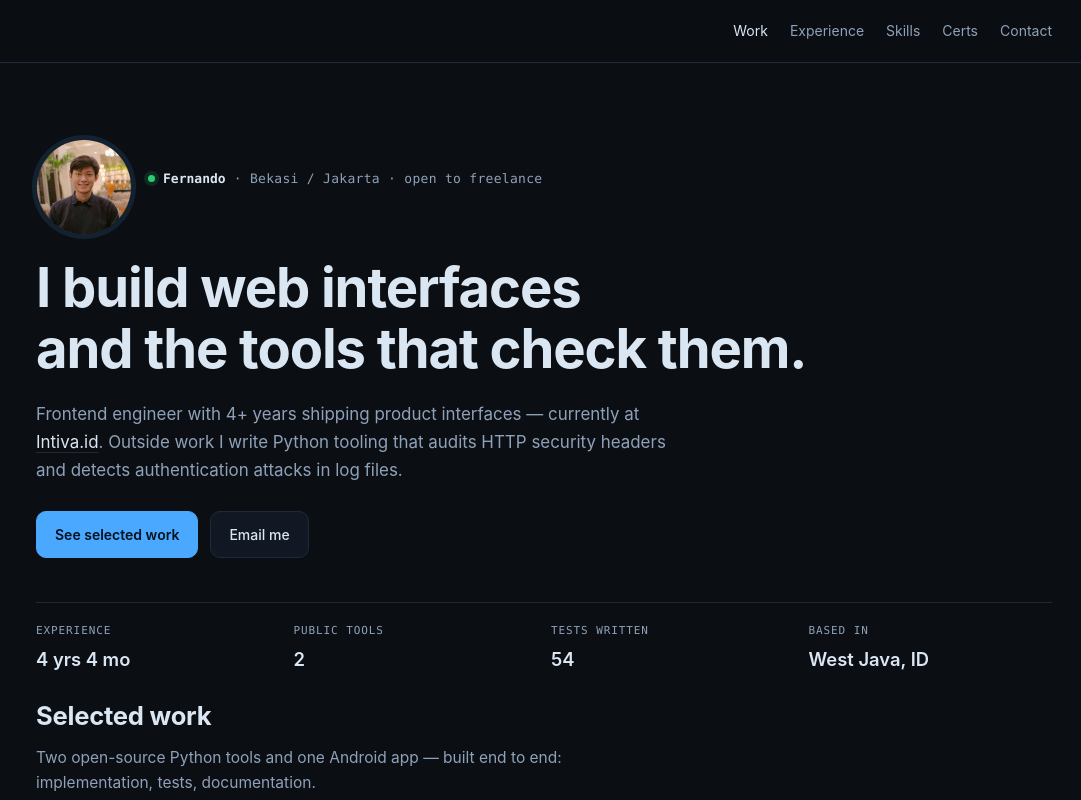
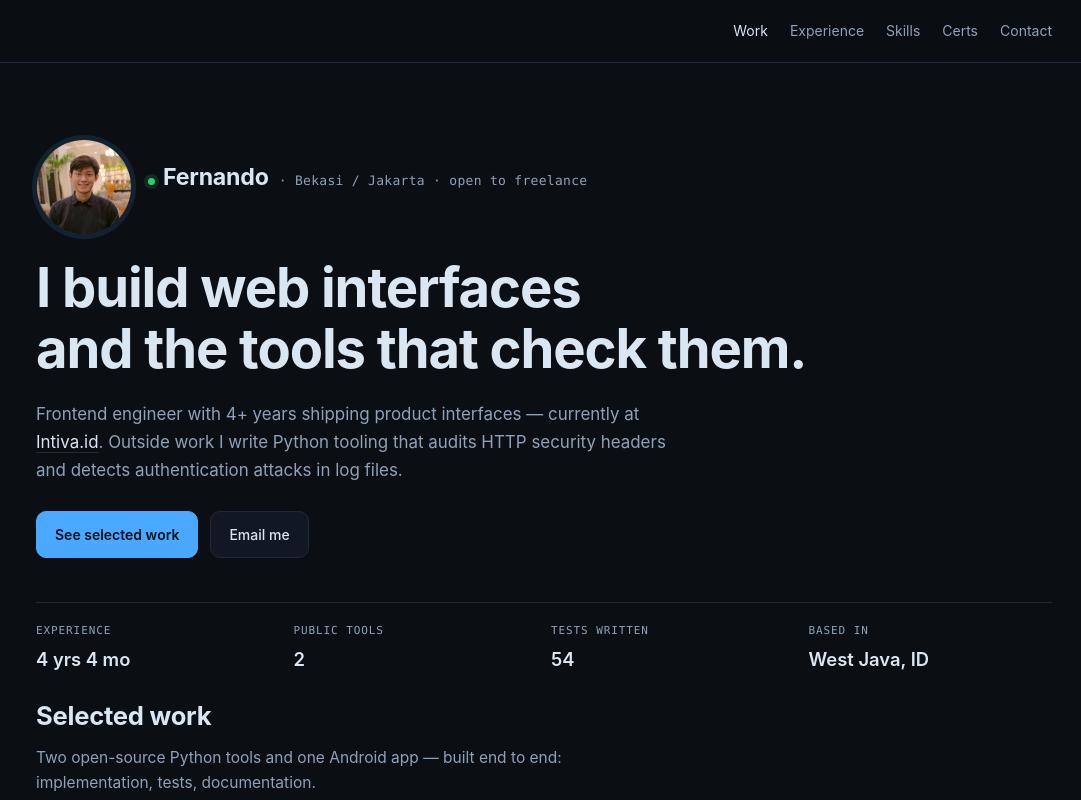
Before and after one commit to nandooliauw/portofolio, a plain HTML site: page index.html in a window 1280 px wide. Shown: the top 800 px of the page, without its empty margins (96-1177 px from the left). Drawn offline with Linux system fonts and the light colour scheme.

Commit message:
portfolio: enlarge the hero name, keep the nav pinned right

```diff
--- a/assets/style.css
+++ b/assets/style.css
@@ -102,6 +102,10 @@ code {
 }
 
 .nav nav {
+  margin-left: auto;
+}
+
+.nav nav {
   display: flex;
   gap: 22px;
   font-size: 14px;
@@ -141,7 +145,8 @@ code {
 
 .eyebrow {
   display: inline-flex;
-  align-items: center;
+  align-items: baseline;
+  flex-wrap: wrap;
   gap: 8px;
   margin: 0 0 18px;
   font: 500 13px/1 var(--mono);
@@ -151,8 +156,12 @@ code {
 
 .eyebrow-name {
   color: var(--text);
+  font-family: var(--sans);
+  font-size: clamp(1.15rem, 2.4vw, 1.45rem);
   font-weight: 700;
-  letter-spacing: 0;
+  letter-spacing: -0.01em;
+  line-height: 1.1;
+  margin-right: 2px;
 }
 
 .dot {
```
